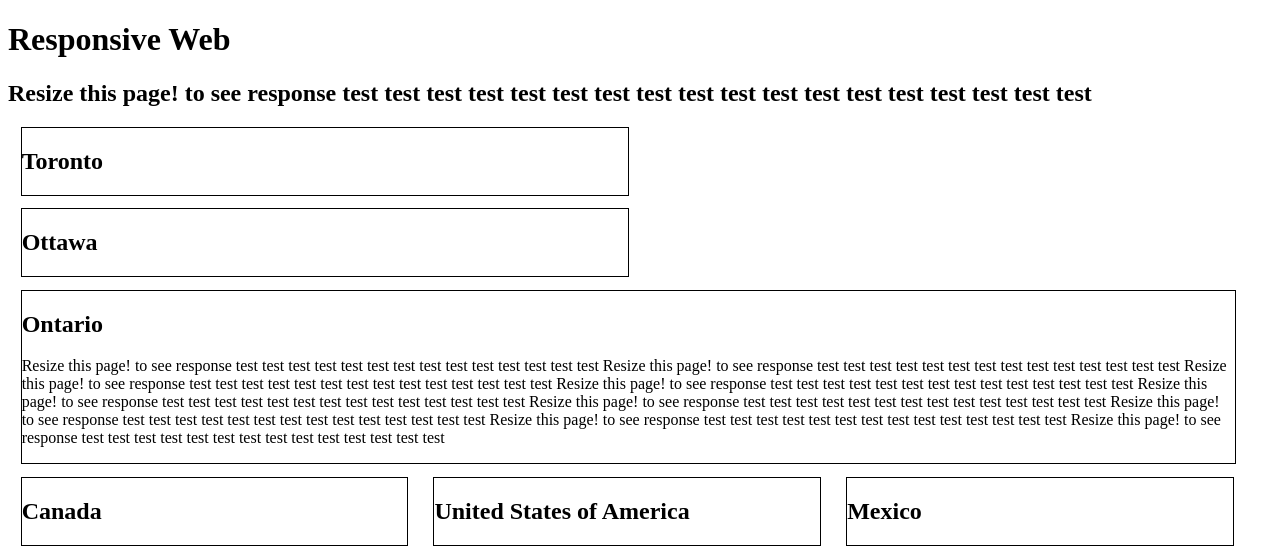
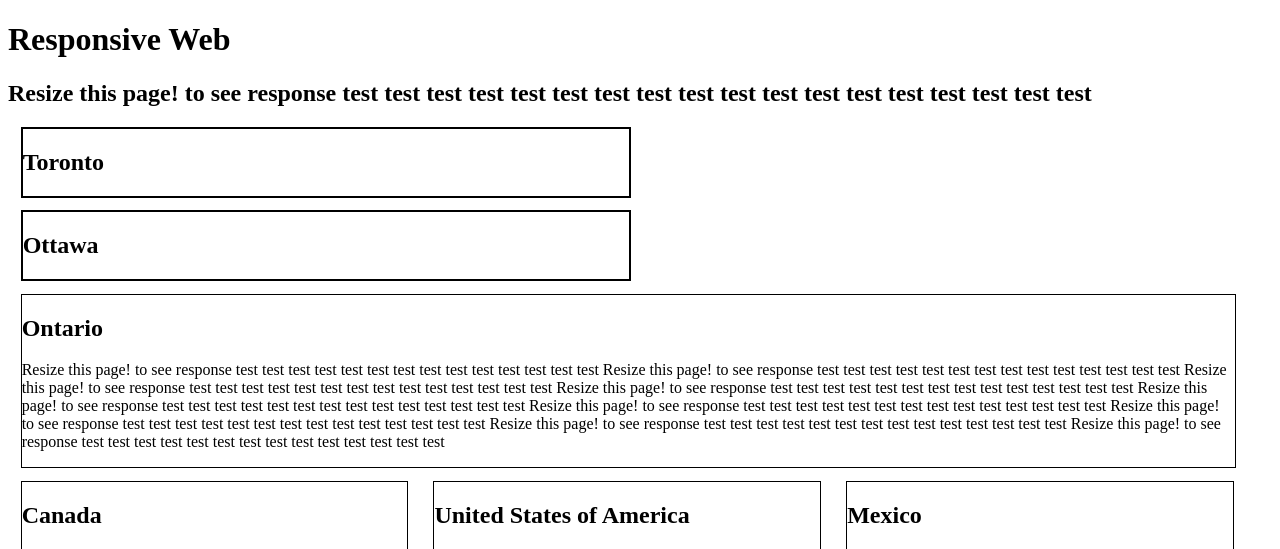
Before and after one commit to stephenryerson/stephenryerson.github.io, a PHP site: page /test.html in a window 1280 px wide. Shown: the top 549 px of the page. Run offline with PHP 8.4, Linux system fonts and the light colour scheme.

Commit message:
Update filename.css

```diff
--- a/filename.css
+++ b/filename.css
@@ -8,7 +8,7 @@ section {
   margin-right: 1%;
   margin-bottom: 1%;
   width: 48%;
-  border: 1px solid black;
+  border: 2px solid black;
 }
 
 .province {
```
